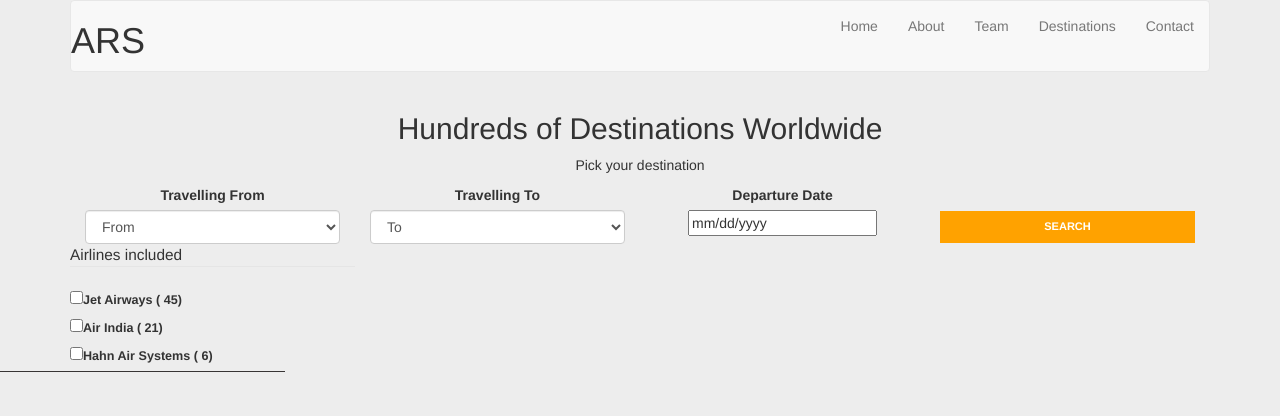
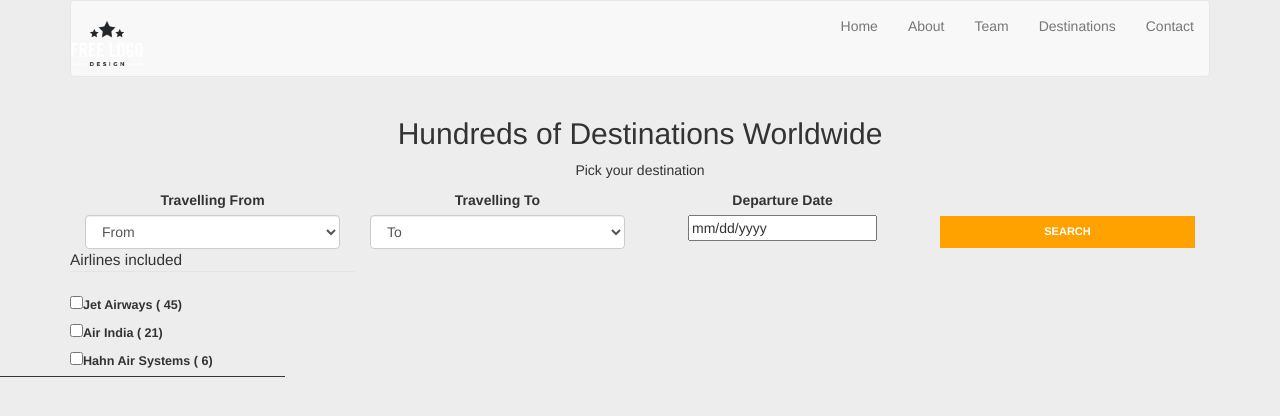
Before and after one commit to Nikhil-Pahwa/ARS, an Angular app: page /search in a window 1280 px wide. Shown: the top 416 px of the page. Built offline with nearby package versions, Linux system fonts and the light colour scheme.

Commit message:
[ADD] Dynamic header implementation

```diff
--- a/src/app/app.module.ts
+++ b/src/app/app.module.ts
@@ -7,6 +7,7 @@ import { AppComponent } from './app.component';
 import { FlightDetailComponent } from './modules/flights/flight-detail/flight-detail.component';
 import { FlightSearchComponent } from './modules/flights/flight-search/flight-search.component';
 import { SharedModule } from './shared/shared.module';
+import { HeaderService } from './shared/components/header';
 
 const appRoutes: Routes = [
   { path: 'search', component: FlightSearchComponent },
@@ -25,7 +26,7 @@ const appRoutes: Routes = [
     HttpModule,
     SharedModule
   ],
-  providers: [],
+  providers: [HeaderService],
   bootstrap: [AppComponent]
 })
 export class AppModule { }
--- a/src/app/modules/flights/flight-detail/flight-detail.component.ts
+++ b/src/app/modules/flights/flight-detail/flight-detail.component.ts
@@ -4,6 +4,7 @@ import 'rxjs/add/operator/switchMap';
 
 import { FlightService } from '../';
 import { Flight } from '../../../shared/resources/';
+import { HeaderService } from '../../../shared/components/';
 
 @Component({
   selector: 'app-flight-detail',
@@ -16,7 +17,8 @@ export class FlightDetailComponent implements OnInit, OnDestroy {
 
   public flight: Flight;
 
-  constructor(private route: ActivatedRoute, private router: Router, private flightService: FlightService) { }
+  constructor(private route: ActivatedRoute, private router: Router,
+    private flightService: FlightService, private headerService: HeaderService) { }
 
   ngOnInit() {
     let fid = this.route.snapshot.paramMap.get('fid');
@@ -25,6 +27,7 @@ export class FlightDetailComponent implements OnInit, OnDestroy {
         this.flight = data.filter(d => (d.flightId == fid))[0];
         console.log(this.flight);
         this.loadCSS(this.flight.styleUrl);
+        this.headerService.setLogo(this.flight.logoUrl);
       });
   }
 
--- a/src/app/modules/flights/flight-search/flight-search.component.ts
+++ b/src/app/modules/flights/flight-search/flight-search.component.ts
@@ -1,6 +1,7 @@
 import { Component, OnInit } from '@angular/core';
 import { FlightService } from '../';
 import { Flight } from '../../../shared/resources/';
+import { HeaderService } from '../../../shared/components/';
 
 declare let jQuery: any;
 
@@ -14,10 +15,11 @@ export class FlightSearchComponent implements OnInit {
 
   public flightsList: Flight[];
 
-  constructor(private flightService: FlightService) { }
+  constructor(private flightService: FlightService, private headerService: HeaderService) { }
 
   ngOnInit() {
     jQuery('#datepicker1').datepicker();
+    this.headerService.setLogo('assets/images/ARS-logo.png');
   }
 
   searchFlights() {
--- a/src/app/shared/components/header/header.component.html
+++ b/src/app/shared/components/header/header.component.html
@@ -11,7 +11,7 @@
         </button>
         <div class="w3_navigation_pos">
           <h1>
-            ARS
+            <img class="logo" src={{logoUrl}}/>
           </h1>
         </div>
       </div>
--- /dev/null
+++ b/src/app/shared/components/header/header.component.scss
@@ -0,0 +1,3 @@
+.logo {
+  width: 2em;
+}
--- a/src/app/shared/components/header/header.component.ts
+++ b/src/app/shared/components/header/header.component.ts
@@ -1,15 +1,21 @@
 import { Component, OnInit } from '@angular/core';
+import { HeaderService } from './header.service';
 
 @Component({
   selector: 'app-header',
   templateUrl: './header.component.html',
-  styleUrls: ['./header.component.css']
+  styleUrls: ['./header.component.scss']
 })
 export class HeaderComponent implements OnInit {
 
-  constructor() { }
+  public logoUrl: string = '';
+
+  constructor(private headerService: HeaderService) { }
 
   ngOnInit() {
+    this.headerService.logo.subscribe(logo => {
+      this.logoUrl = logo;
+    });
   }
 
 }
--- /dev/null
+++ b/src/app/shared/components/header/header.service.ts
@@ -0,0 +1,13 @@
+import { Injectable } from '@angular/core';
+import { BehaviorSubject } from 'rxjs/BehaviorSubject';
+
+@Injectable()
+export class HeaderService {
+    public logo = new BehaviorSubject('Logo');
+
+    constructor() { }
+
+    setLogo(logoUrl: string) {
+        this.logo.next(logoUrl);
+    }
+}
--- a/src/app/shared/components/header/index.ts
+++ b/src/app/shared/components/header/index.ts
@@ -1 +1,2 @@
 export * from './header.component';
+export * from './header.service';
--- a/tslint.json
+++ b/tslint.json
@@ -56,10 +56,6 @@
     "no-empty": false,
     "no-empty-interface": true,
     "no-eval": true,
-    "no-inferrable-types": [
-      true,
-      "ignore-params"
-    ],
     "no-misused-new": true,
     "no-non-null-assertion": true,
     "no-shadowed-variable": true,
```
Also changed, not shown: src/assets/images/ARS-logo.png (added).
